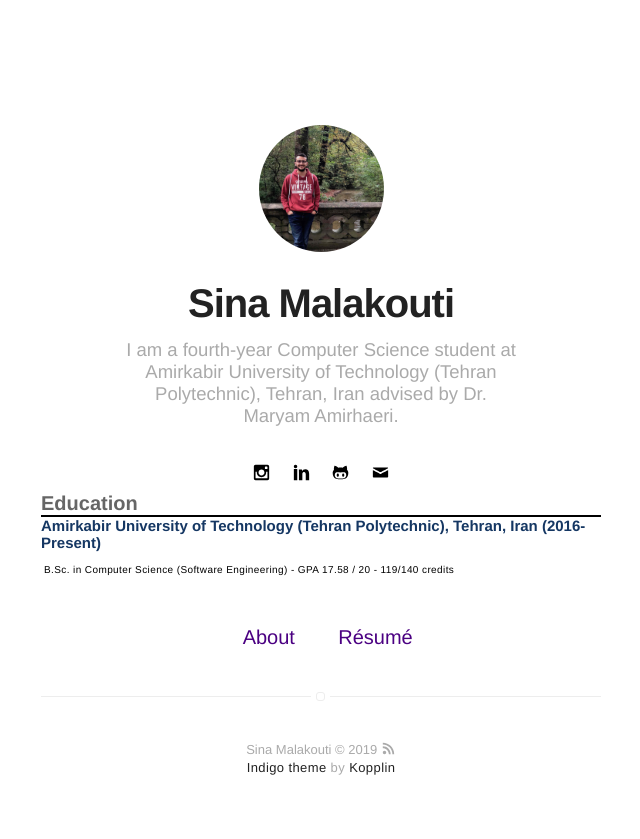
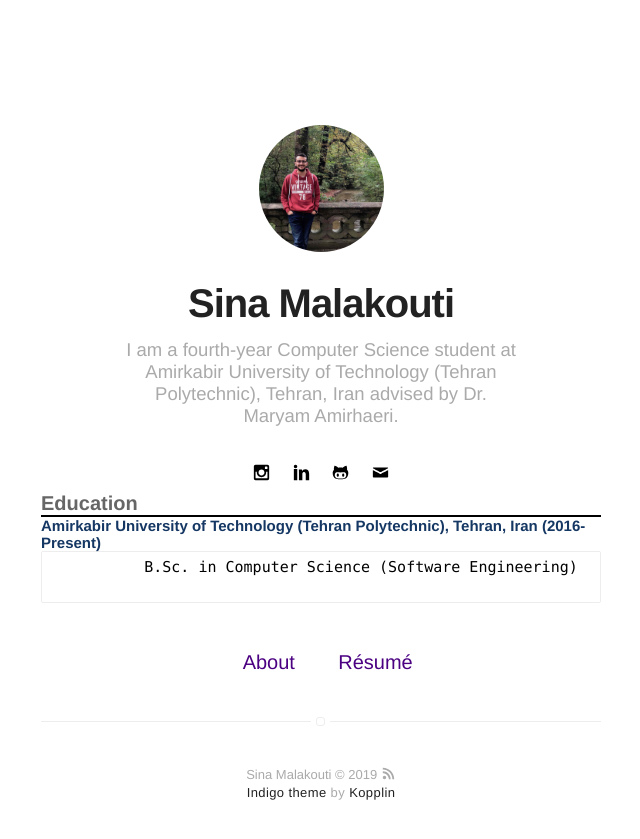
Before and after one commit to sinamalakouti/sinamalakouti.github.io, a Jekyll site: the page built from index.html, in a window 1280 px wide. Shown: the top 839 px of the page, without its empty margins (319-959 px from the left). Built offline with Jekyll 4.4.1, drawn with Linux system fonts in a browser that asks for light colours.

Commit message:
just playing around

```diff
--- a/_includes/header.html
+++ b/_includes/header.html
@@ -33,9 +33,9 @@
     <div class="inf_title" >
          Amirkabir University of Technology (Tehran Polytechnic), Tehran, Iran (2016-Present)
     </div>
-    <p class="inf_body">
-        B.Sc. in Computer Science (Software Engineering) - GPA 17.58 / 20 - 119/140 credits
-    </p>
+    <pre class="inf_body">
+        B.Sc. in Computer Science (Software Engineering)            GPA 17.58 / 20 - 119/140 credits
+    </pre>
 
 {% endif %}
 
--- a/_sass/components/header.sass
+++ b/_sass/components/header.sass
@@ -45,7 +45,7 @@
     color : rgb(21,55,99)
 
 .inf_body
-    font-size: 1rem
+    font-size: 1.5rem
     font-weight: normal
     color: black
-    padding-left: 3px
+    padding-left: 30px
```
